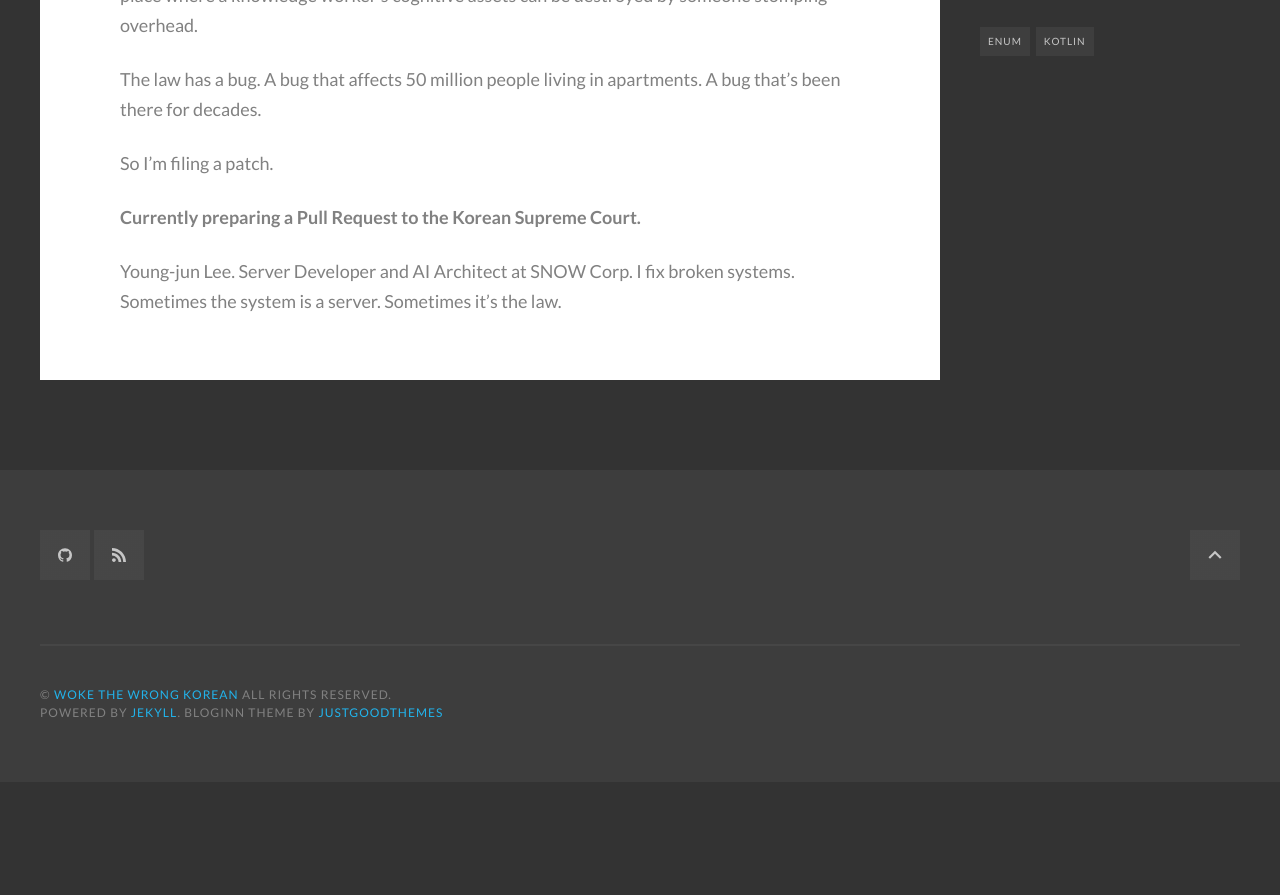
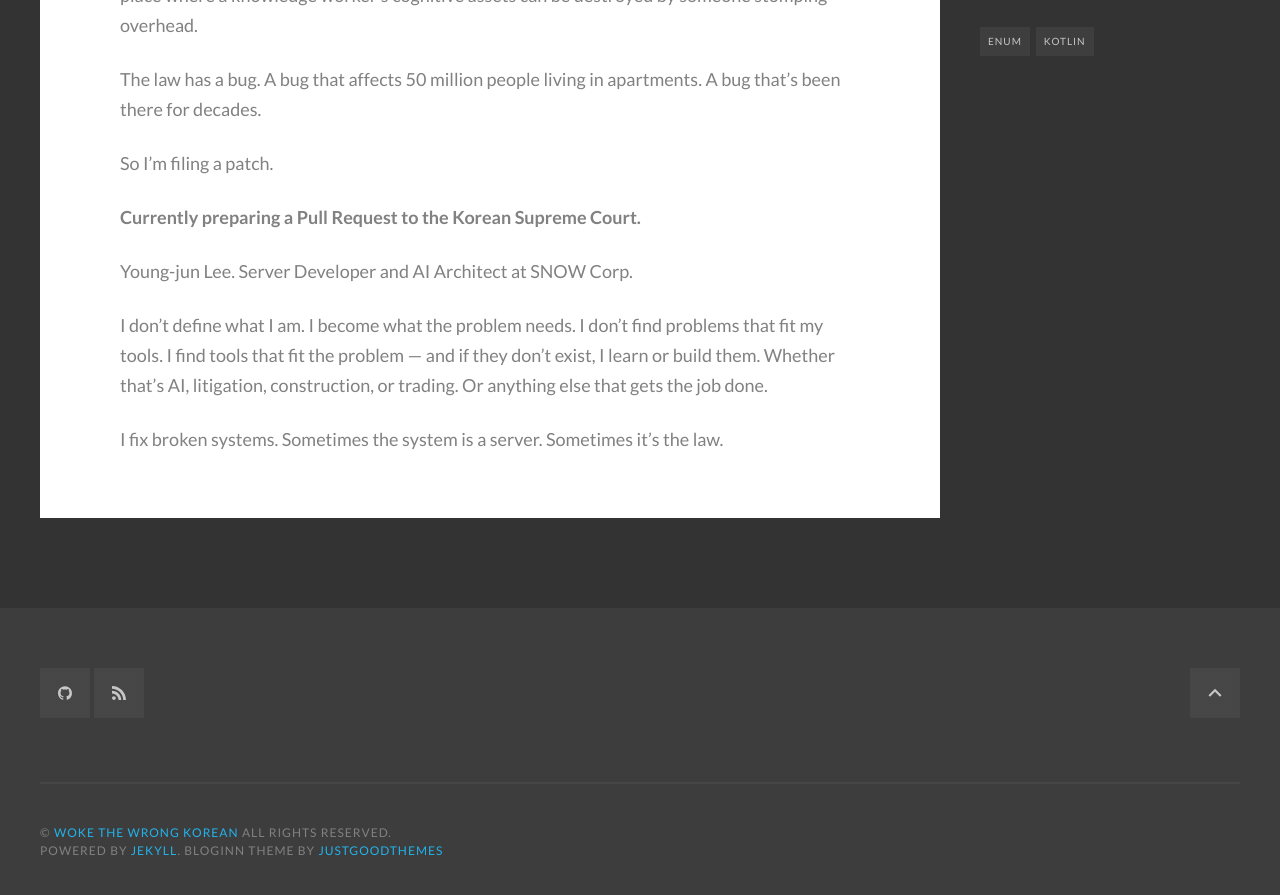
Before and after one commit to banziha104/banziha104.github.io, a Jekyll site: the page built from about.md, in a window 1280 px wide and 900 px high, scrolled down 1245 px. Shown: the top 895 px of the window. Built offline with Jekyll 4.4.1, drawn with Linux system fonts in a browser that asks for light colours; before the commit the page ends 2027 px from its top, so only the background shows below that.

Commit message:
feature: 새단장을 시작

```diff
--- a/about.md
+++ b/about.md
@@ -32,5 +32,13 @@ So I'm filing a patch.
 **Currently preparing a Pull Request to the Korean Supreme Court.**
 
 Young-jun Lee. Server Developer and AI Architect at SNOW Corp.
+
+I don't define what I am. I become what the problem needs.
+I don't find problems that fit my tools.
+I find tools that fit the problem — and if they don't exist,
+I learn or build them.
+Whether that's AI, litigation, construction, or trading.
+Or anything else that gets the job done.
+
 I fix broken systems. Sometimes the system is a server.
 Sometimes it's the law.
```
